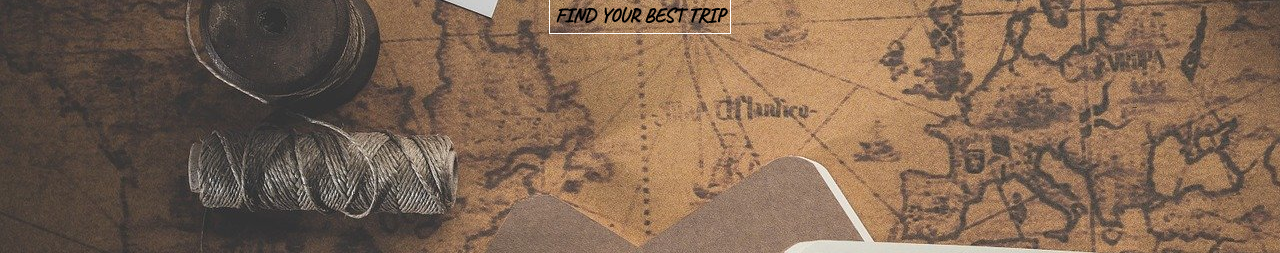
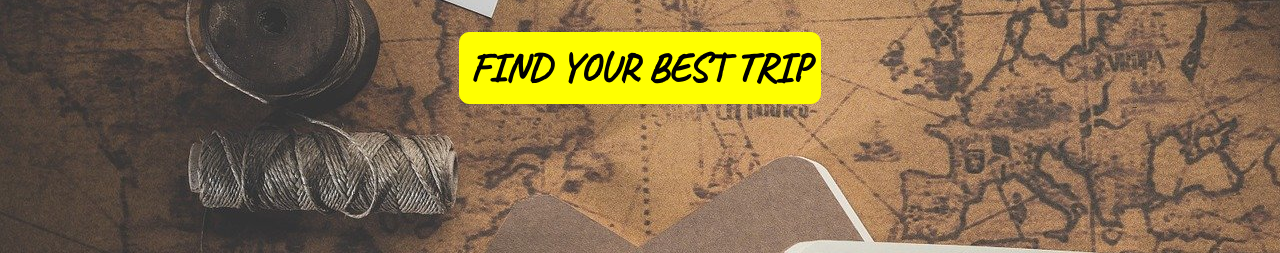
Before and after one commit to MikhailXA/Travel-Khakalo, a plain HTML site: page index/index.html in a window 1280 px wide. Shown: the part 547-800 px from the top of the page. Drawn offline with Linux system fonts and the light colour scheme.

Commit message:
changed files

```diff
--- a/index/index.css
+++ b/index/index.css
@@ -5,6 +5,7 @@
   @import url('https://fonts.googleapis.com/css2?family=Caveat&display=swap');
   font-family: 'Caveat', cursive;
   font-size: 25px;
+  scroll-behavior: smooth;
 }
 /*header*/
 header {
@@ -40,6 +41,7 @@ a:hover {
   text-transform: uppercase;
   padding: 300px 200px;
   background-image:url(../photos/главная.jpg);
+  height: 100%;
 }
 .front-page-name {
   font-size: 70px;
@@ -53,17 +55,20 @@ a:hover {
   color: white;
 }
 .front-page-btn {
-  background: none;
   font-weight: bold;
-  border: solid white 1px;
-  font-size: 20px;
-  padding: 5px;
+  background-color: yellow;
+  border: solid yellow 1px;
+  border-radius: 10px;
+  font-size: 40px;
+  padding: 10px;
   text-transform: uppercase;
+  margin-top: 35px;
+
 }
 .front-page-btn:hover {
-  background-color: yellow;
-  border: solid yellow 1px;
   cursor: pointer;
+  transform: translateY(-10px) scale(1.1);
+  transition: 0.3s ease-in-out;
 }
 
 /*цитата*/
@@ -93,7 +98,9 @@ a:hover {
   margin: 10px 20px 10px 20px;
 }
 .tours-info {
+  text-align: end;
   padding-top: 70px;
+  padding-right: 30px;
   font-size: 25px;
 }
 .tours-kenia,.tours-info{
@@ -140,7 +147,6 @@ a:hover {
   flex-wrap: wrap;
   justify-content: center;
   padding: 50px;
-
 }
 .plus-our-advantages {
   width: 500px;
@@ -151,6 +157,7 @@ a:hover {
   width: 150px;
   height: 150px;
   margin: 40px 0;
+  border-radius: 50%;
 }
 
 /*footer*/
```
Also changed, not shown: index/pages/about-us.html (added, +11 -0 lines), index/pages/about-us.css (added).
